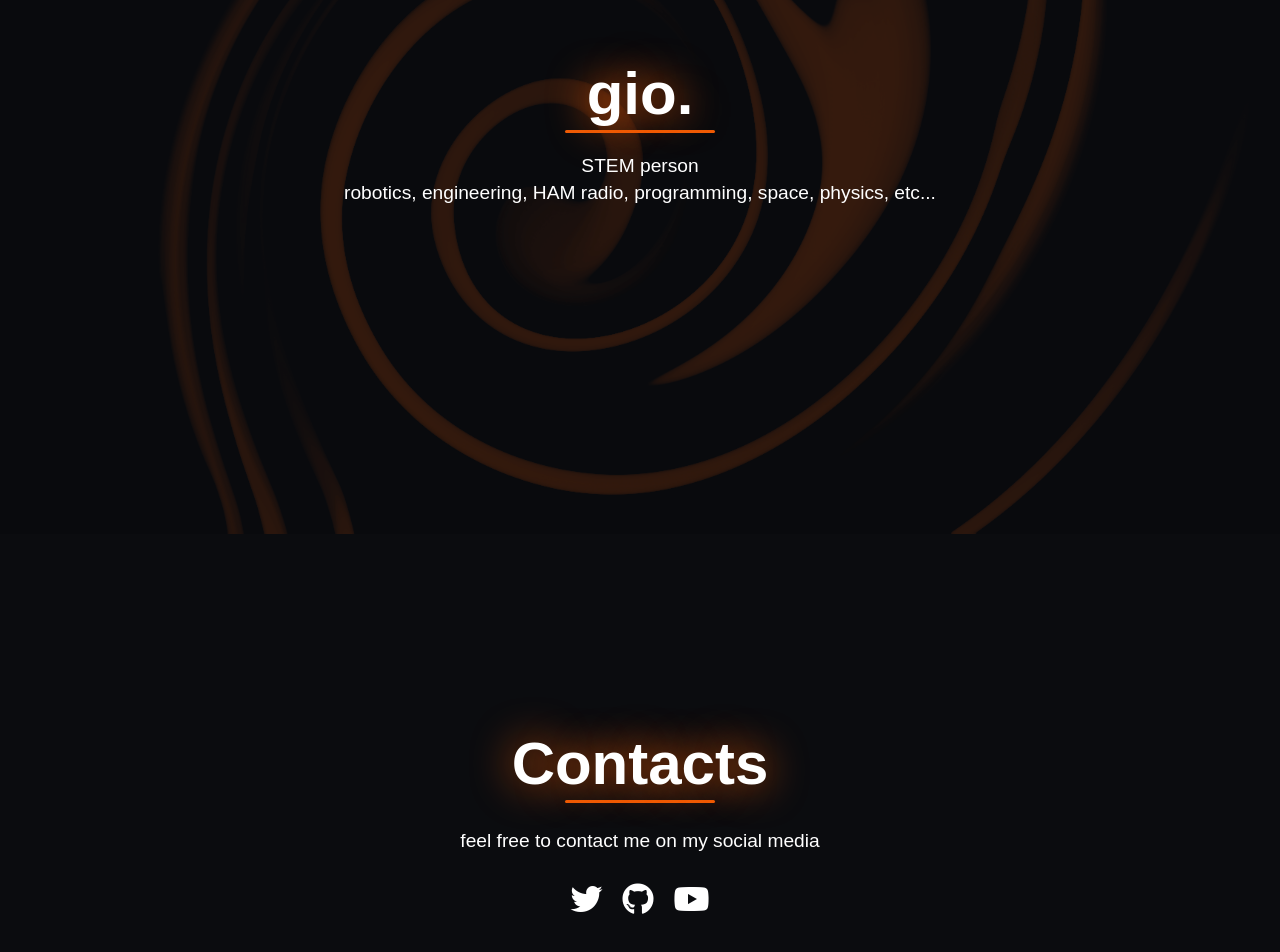
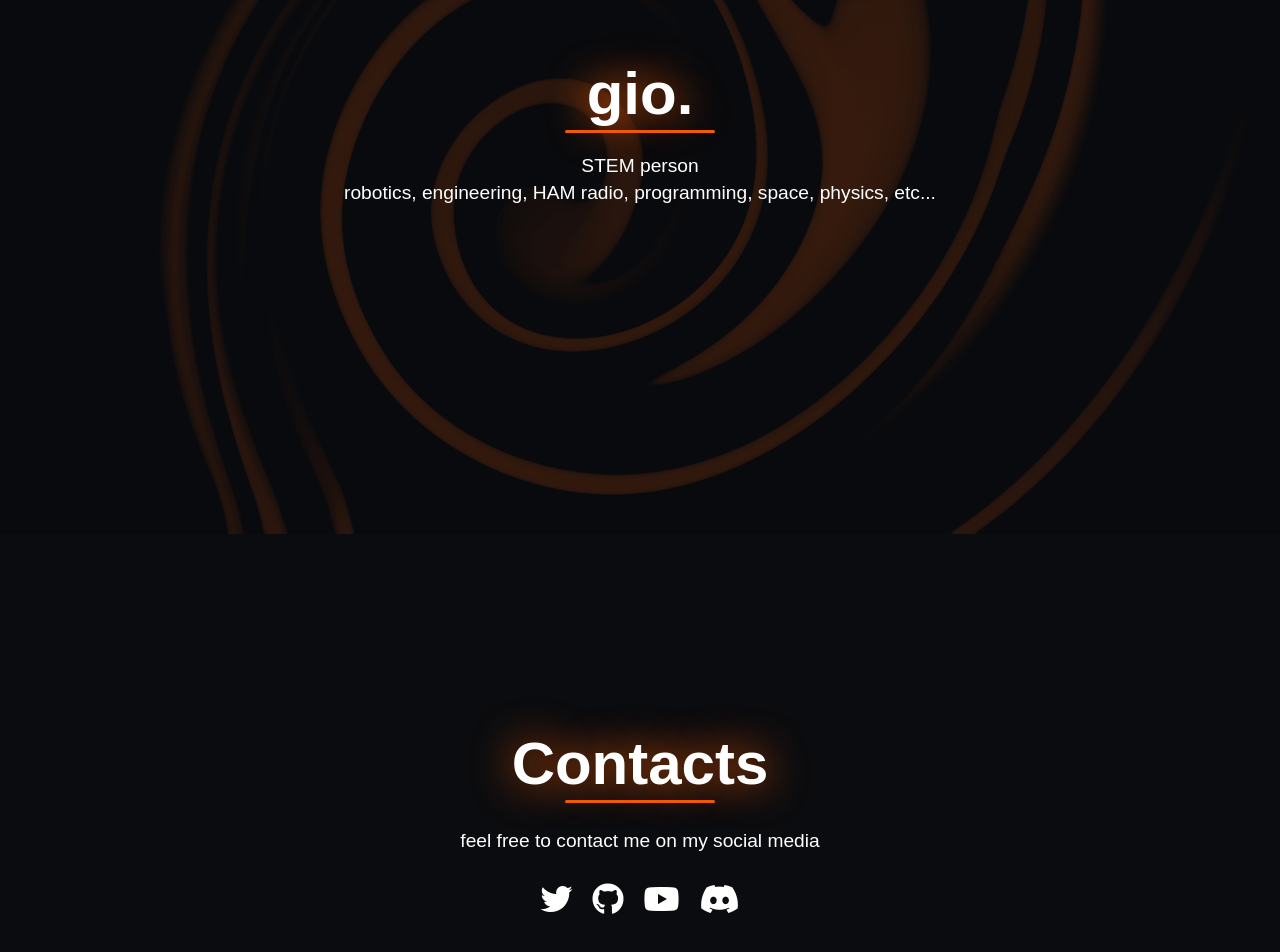
Before and after one commit to gio2271/gio2271.github.io, a plain HTML site: page index.html in a window 1280 px wide. Shown: the part 266-1218 px from the top of the page. Drawn offline with nearby package versions, Linux system fonts and the light colour scheme.

Commit message:
discord contact added

```diff
--- a/index.html
+++ b/index.html
@@ -60,6 +60,7 @@
 			  <a href="https://github.com/gio2271" target="_blank"><i class='fab fa-github'></i></a>
 
 			  <a href="https://www.youtube.com/channel/UCaH1-2oorHzJs0w4YbeaM9w" target="_blank"><i class="fab fa-youtube"></i></a>
+			   <a href="http://discordapp.com/users/470290141999661056" target="_blank"><i class="fab fa-discord"></i></a>
 		    </div>
 		  </div>
 
```
